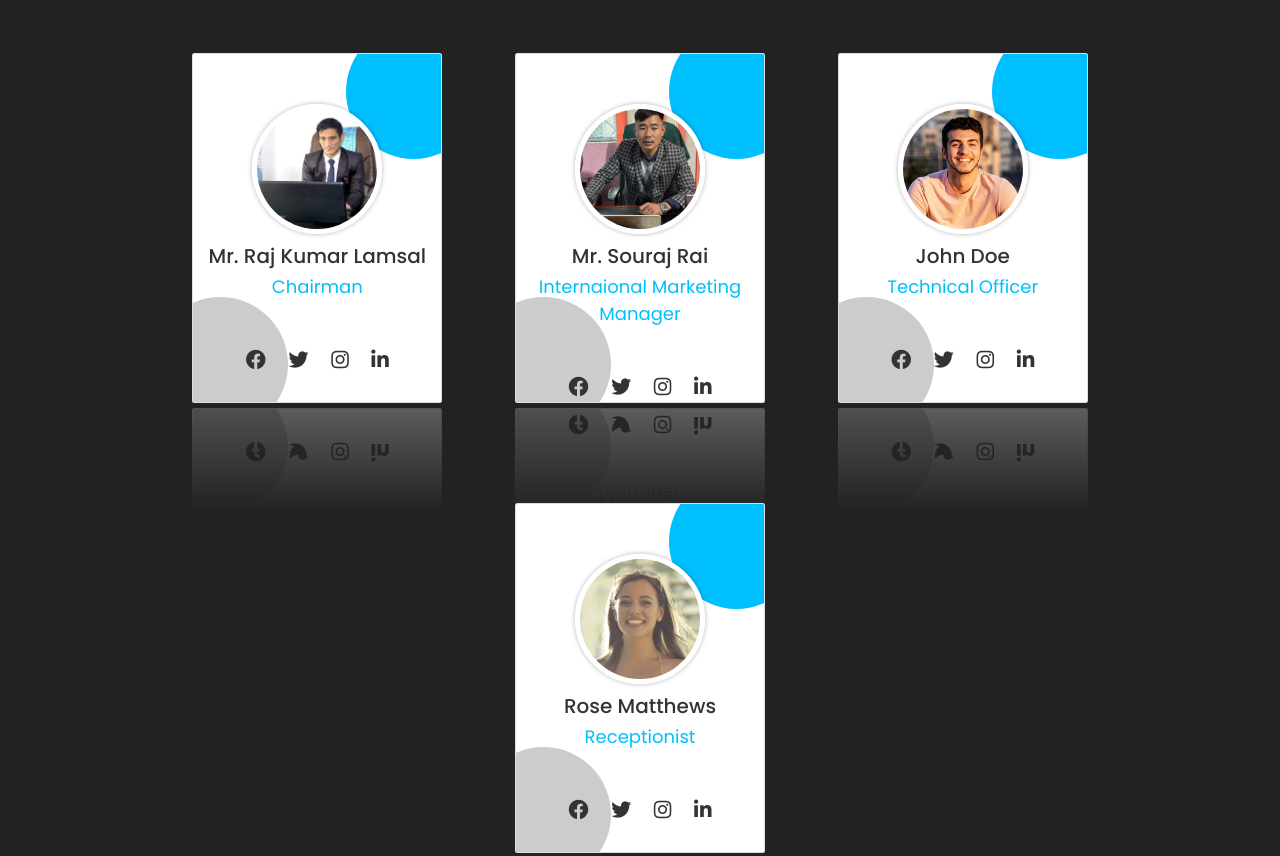
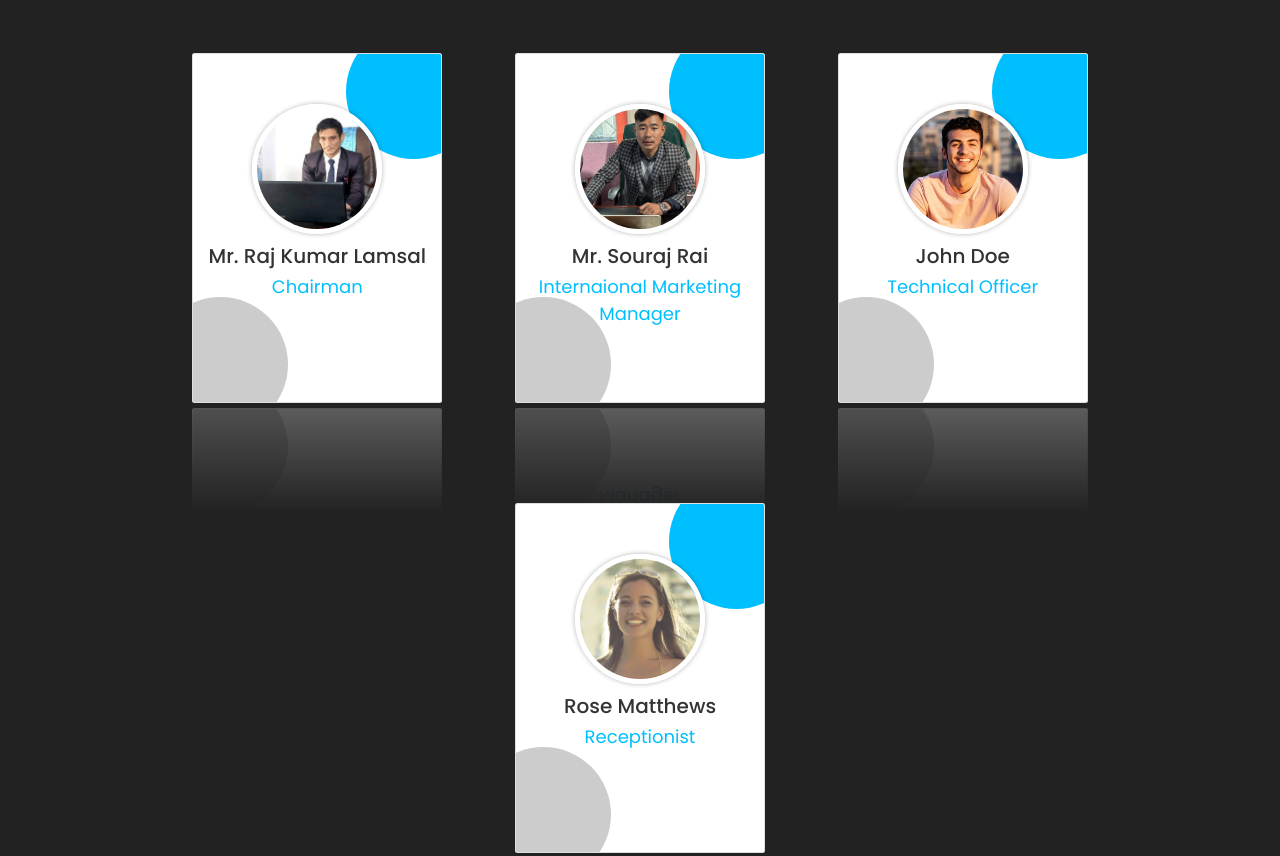
Before and after one commit to 0000Blaze/sunrise-hr-solution, a plain HTML site: page index.html in a window 1280 px wide. Shown: the part 4103-4959 px from the top of the page. Drawn offline with nearby package versions, Linux system fonts and the light colour scheme.

Commit message:
removed personal social media links of team

```diff
--- a/index.html
+++ b/index.html
@@ -337,12 +337,12 @@
           <div class="info">
             <h3>Mr. Raj Kumar Lamsal</h3>
             <span>Chairman</span>
-            <div class="icons">
+            <!-- <div class="icons">
               <a href="https://www.facebook.com/" class="fab fa-facebook-f"></a>
               <a href="https://twitter.com/login" class="fab fa-twitter"></a>
               <a href="https://www.instagram.com/" class="fab fa-instagram"></a>
               <a href="https://www.linkedin.com/" class="fab fa-linkedin"></a>
-            </div>
+            </div> -->
           </div>
         </div>
       </div>
@@ -357,12 +357,12 @@
           <div class="info">
             <h3>Mr. Souraj Rai</h3>
             <span>Internaional Marketing Manager</span>
-            <div class="icons">
+            <!-- <div class="icons">
               <a href="https://www.facebook.com/" class="fab fa-facebook-f"></a>
               <a href="https://twitter.com/login" class="fab fa-twitter"></a>
               <a href="https://www.instagram.com/" class="fab fa-instagram"></a>
               <a href="https://www.linkedin.com/" class="fab fa-linkedin"></a>
-            </div>
+            </div> -->
           </div>
         </div>
       </div>
@@ -377,12 +377,12 @@
           <div class="info">
             <h3>John Doe</h3>
             <span>Technical Officer</span>
-            <div class="icons">
+            <!-- <div class="icons">
               <a href="https://www.facebook.com/" class="fab fa-facebook-f"></a>
               <a href="https://twitter.com/login" class="fab fa-twitter"></a>
               <a href="https://www.instagram.com/" class="fab fa-instagram"></a>
               <a href="https://www.linkedin.com/" class="fab fa-linkedin"></a>
-            </div>
+            </div> -->
           </div>
         </div>
       </div>
@@ -397,12 +397,12 @@
           <div class="info">
             <h3>Rose Matthews</h3>
             <span>Receptionist</span>
-            <div class="icons">
+            <!-- <div class="icons">
               <a href="https://www.facebook.com/" class="fab fa-facebook-f"></a>
               <a href="https://twitter.com/login" class="fab fa-twitter"></a>
               <a href="https://www.instagram.com/" class="fab fa-instagram"></a>
               <a href="https://www.linkedin.com/" class="fab fa-linkedin"></a>
-            </div>
+            </div> -->
           </div>
         </div>
       </div>
```
